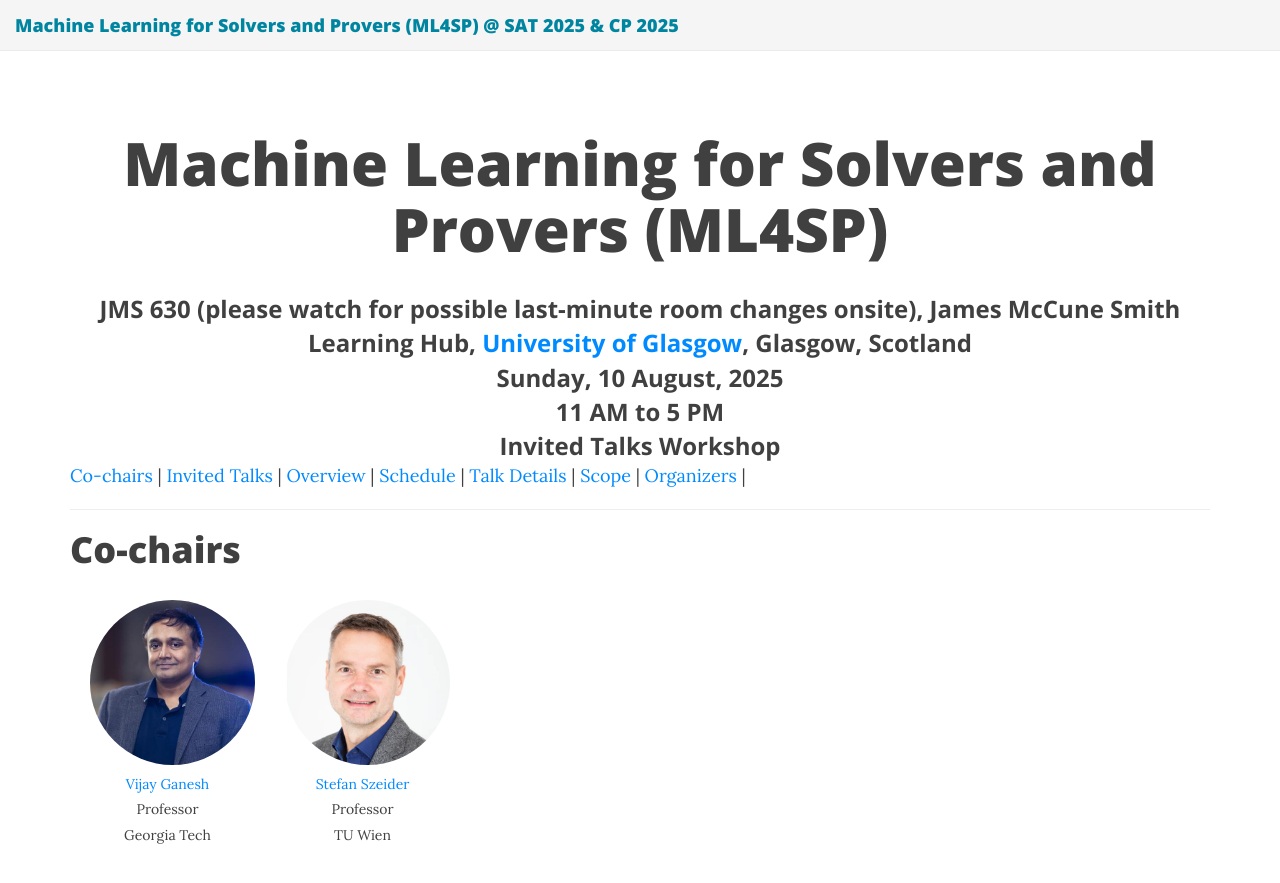
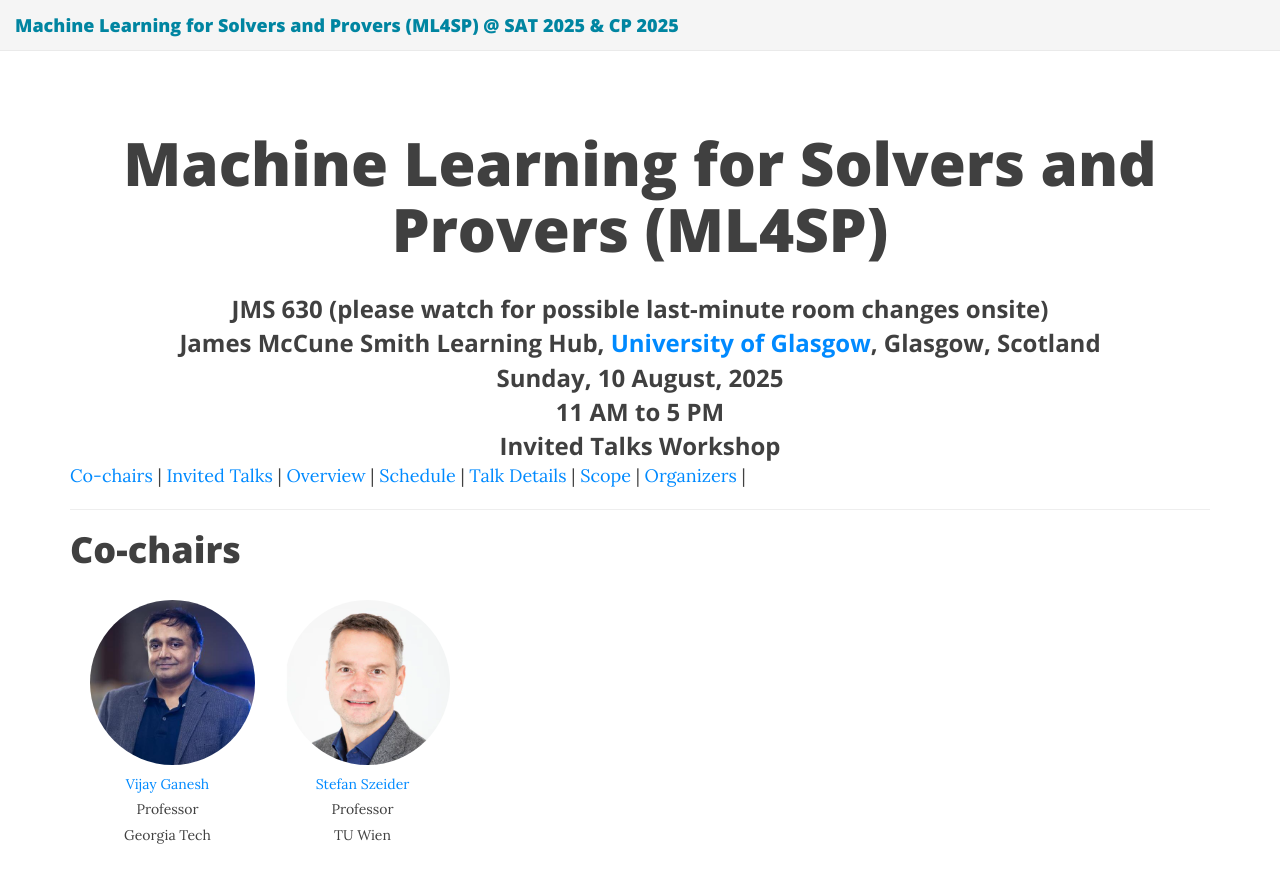
Before and after one commit to ml4sp/ml4sp.github.io, a Jekyll site: the page built from index.md, in a window 1280 px wide and 900 px high. Shown: the top 883 px of the window. Built offline with Jekyll 4.4.1, drawn with Linux system fonts in a browser that asks for light colours; nearby versions of some CDN libraries.

Commit message:
update format

```diff
--- a/index.md
+++ b/index.md
@@ -7,7 +7,11 @@ title: Machine Learning for Solvers and Provers (ML4SP)
 </div> -->
 
 <div class="venue" style="font-size: 24px; display: block; font-family: 'Open Sans', 'Helvetica Neue', Helvetica, Arial, sans-serif; font-weight: 300; color: #404040; text-align: center;">
-  <strong>JMS 630 (please watch for possible last-minute room changes onsite), James McCune Smith Learning Hub, <a target="_blank" href="https://www.gla.ac.uk/">University of Glasgow</a>, Glasgow, Scotland</strong>
+  <strong>JMS 630 (please watch for possible last-minute room changes onsite)</strong>
+</div>
+
+<div class="venue" style="font-size: 24px; display: block; font-family: 'Open Sans', 'Helvetica Neue', Helvetica, Arial, sans-serif; font-weight: 300; color: #404040; text-align: center;">
+  <strong>James McCune Smith Learning Hub, <a target="_blank" href="https://www.gla.ac.uk/">University of Glasgow</a>, Glasgow, Scotland</strong>
 </div>
 
 <div class="venue" style="font-size: 24px; display: block; font-family: 'Open Sans', 'Helvetica Neue', Helvetica, Arial, sans-serif; font-weight: 300; color: #404040; text-align: center;">
```
